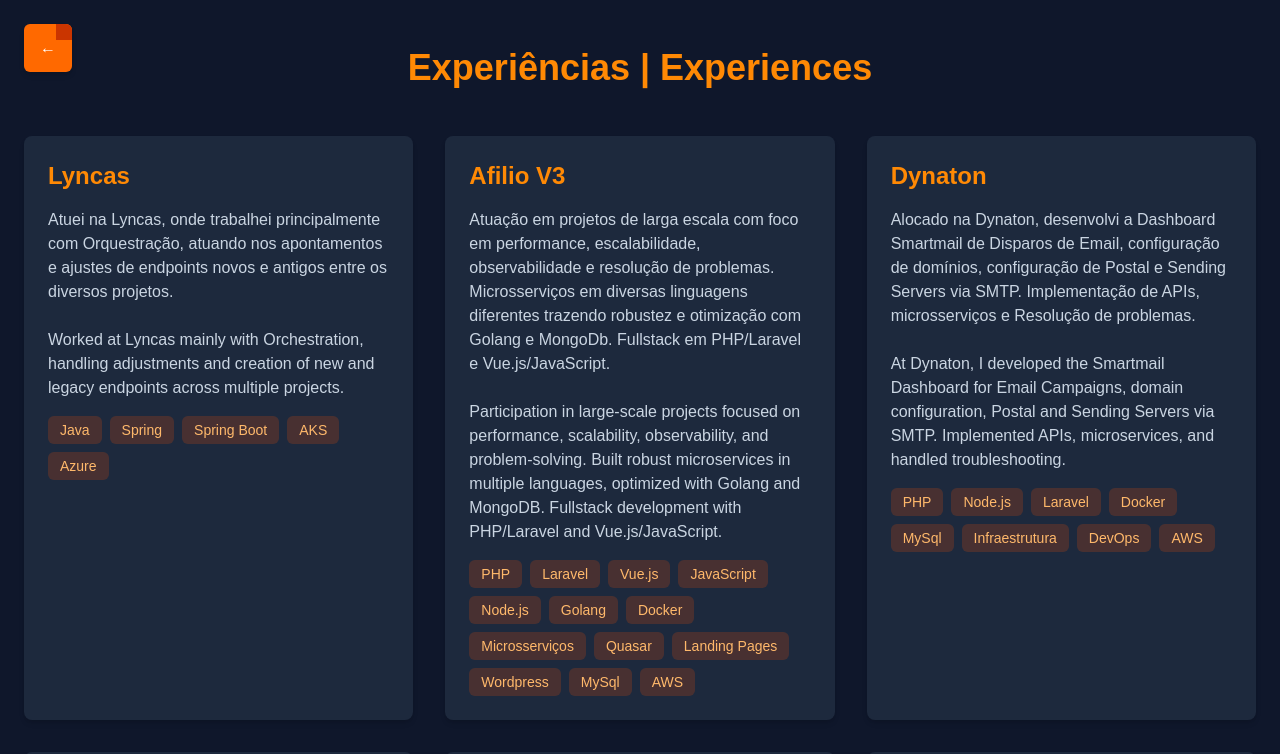
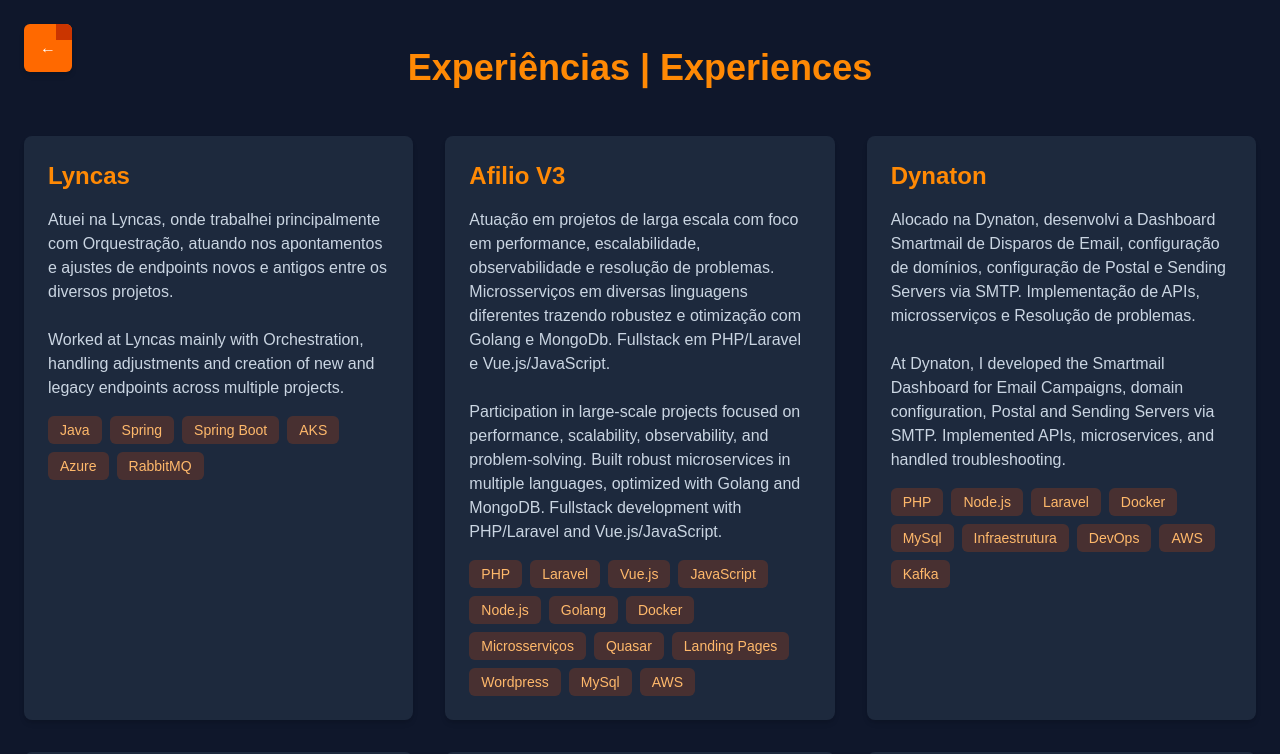
Before and after one commit to carlosmarques00/portfolio-carlos, a Next.js app: page /projects in a window 1280 px wide. Shown: the top 754 px of the page. Built offline with nearby package versions, Linux system fonts and the light colour scheme.

Commit message:
Novas techs para mensageria

```diff
--- a/src/app/projects/page.tsx
+++ b/src/app/projects/page.tsx
@@ -8,7 +8,7 @@
         title: "Lyncas",
         description:
             "Atuei na Lyncas, onde trabalhei principalmente com Orquestração, atuando nos apontamentos e ajustes de endpoints novos e antigos entre os diversos projetos.\n\nWorked at Lyncas mainly with Orchestration, handling adjustments and creation of new and legacy endpoints across multiple projects.",
-        tech: ["Java", "Spring", "Spring Boot", "AKS", "Azure"],
+        tech: ["Java", "Spring", "Spring Boot", "AKS", "Azure", "RabbitMQ"],
     },
     {
         title: "Afilio V3",
@@ -20,13 +20,13 @@
         title: "Dynaton",
         description:
             "Alocado na Dynaton, desenvolvi a Dashboard Smartmail de Disparos de Email, configuração de domínios, configuração de Postal e Sending Servers via SMTP. Implementação de APIs, microsserviços e Resolução de problemas.\n\nAt Dynaton, I developed the Smartmail Dashboard for Email Campaigns, domain configuration, Postal and Sending Servers via SMTP. Implemented APIs, microservices, and handled troubleshooting.",
-        tech: [ "PHP", "Node.js", "Laravel", "Docker", "MySql", "Infraestrutura", "DevOps", "AWS",],
+        tech: [ "PHP", "Node.js", "Laravel", "Docker", "MySql", "Infraestrutura", "DevOps", "AWS", "Kafka"],
     },
     {
         title: "E-business4us INC",
         description:
             "Criação do zero de uma plataforma de e-commerce escalável com cashback com Vue.js, Node.js, PHP e Laravel. Desenvolvimento de chatbox com cliente e tradução em tempo real e manutenção e sustentação no projeto Supercheckout, com 14 gateways de pagamento.\n\nBuilt from scratch a scalable e-commerce platform with cashback using Vue.js, Node.js, PHP, and Laravel. Developed a chatbox with real-time translation and maintained the Supercheckout project with 14 payment gateways.",
-        tech: ["Vue.js", "JavaScript", "Node.js", "PHP", "Laravel", "MariaDb", "MongoDB"],
+        tech: ["Vue.js", "JavaScript", "Node.js", "PHP", "Laravel", "MariaDb", "MongoDB", "Kafka"],
     },
     {
         title: "Freelancer",
```
